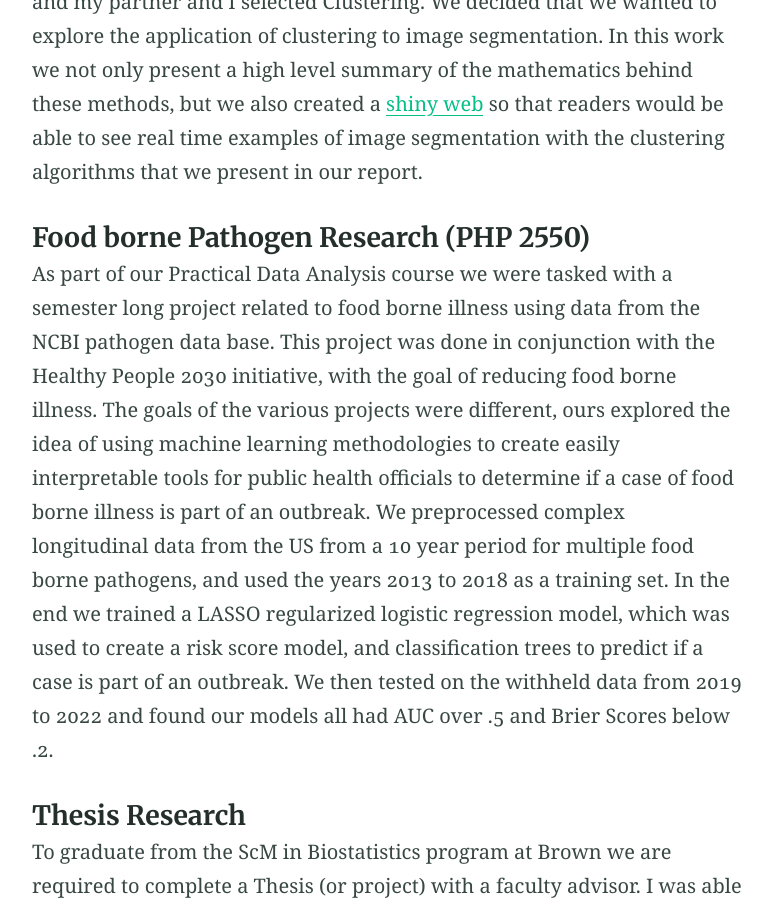
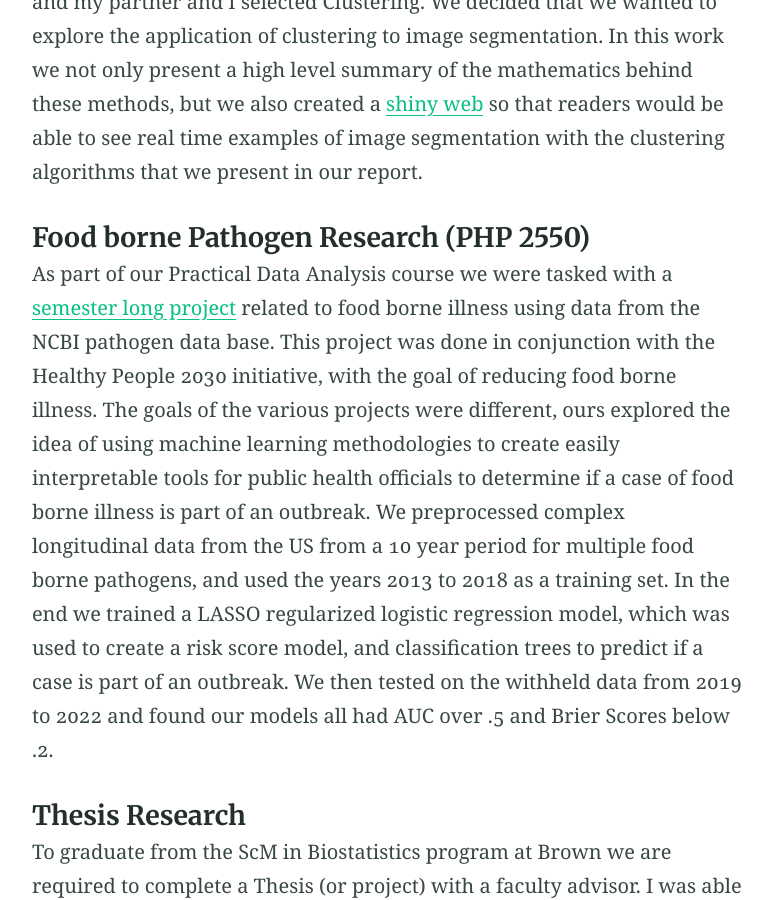
Before and after one commit to timhedspeth/timhedspeth.github.io, a Jekyll site: the page built from projects.md, in a window 1280 px wide and 900 px high, scrolled down 1640 px. Shown: the whole window, without its empty margins (251-1023 px from the left). Built offline with Jekyll 4.4.1, drawn with Linux system fonts in a browser that asks for light colours; part of the change alters nothing that is shown.

```diff
--- a/projects.md
+++ b/projects.md
@@ -25,7 +25,7 @@ This [project](php2650final.md) was meant to an extension of a topic that we lea
 
 #### Food borne Pathogen Research (PHP 2550)
 
-As part of our Practical Data Analysis course we were tasked with a semester long project related to food borne illness using data from the NCBI pathogen data base. This project was done in conjunction with the Healthy People 2030 initiative, with the goal of reducing food borne illness. The goals of the various projects were different, ours explored the idea of using machine learning methodologies to create easily interpretable tools for public health officials to determine if a case of food borne illness is part of an outbreak. We preprocessed complex longitudinal data from the US from a 10 year period for multiple food borne pathogens, and used the years 2013 to 2018 as a training set. In the end we trained a LASSO regularized logistic regression model, which was used to create a risk score model, and classification trees to predict if a case is part of an outbreak. We then tested on the withheld data from 2019 to 2022 and found our models all had AUC over .5 and Brier Scores below .2.
+As part of our Practical Data Analysis course we were tasked with a [semester long project](https://github.com/timhedspeth/PHP-2550-Final-Project) related to food borne illness using data from the NCBI pathogen data base. This project was done in conjunction with the Healthy People 2030 initiative, with the goal of reducing food borne illness. The goals of the various projects were different, ours explored the idea of using machine learning methodologies to create easily interpretable tools for public health officials to determine if a case of food borne illness is part of an outbreak. We preprocessed complex longitudinal data from the US from a 10 year period for multiple food borne pathogens, and used the years 2013 to 2018 as a training set. In the end we trained a LASSO regularized logistic regression model, which was used to create a risk score model, and classification trees to predict if a case is part of an outbreak. We then tested on the withheld data from 2019 to 2022 and found our models all had AUC over .5 and Brier Scores below .2.
 
 
 #### Thesis Research
```
